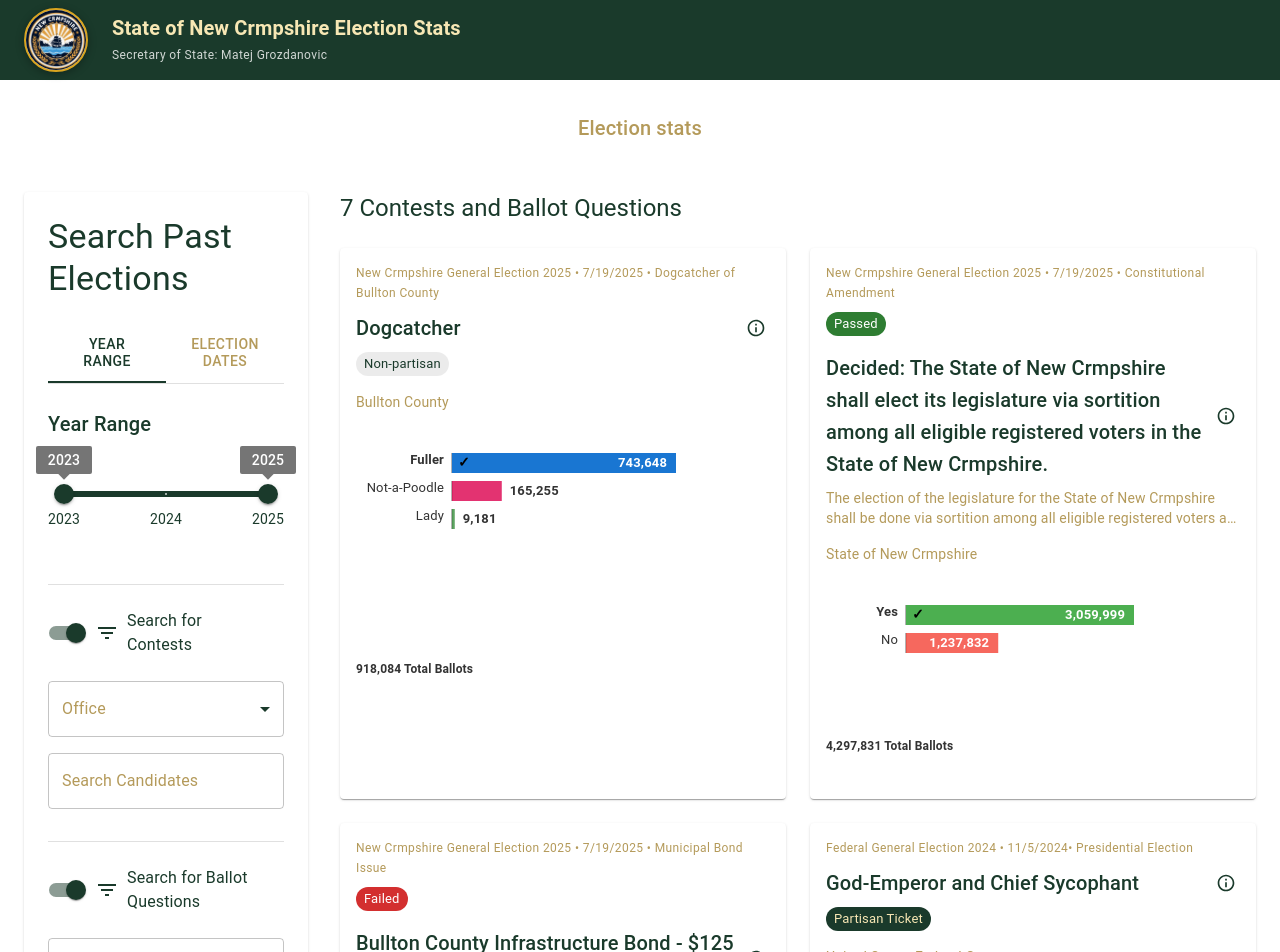
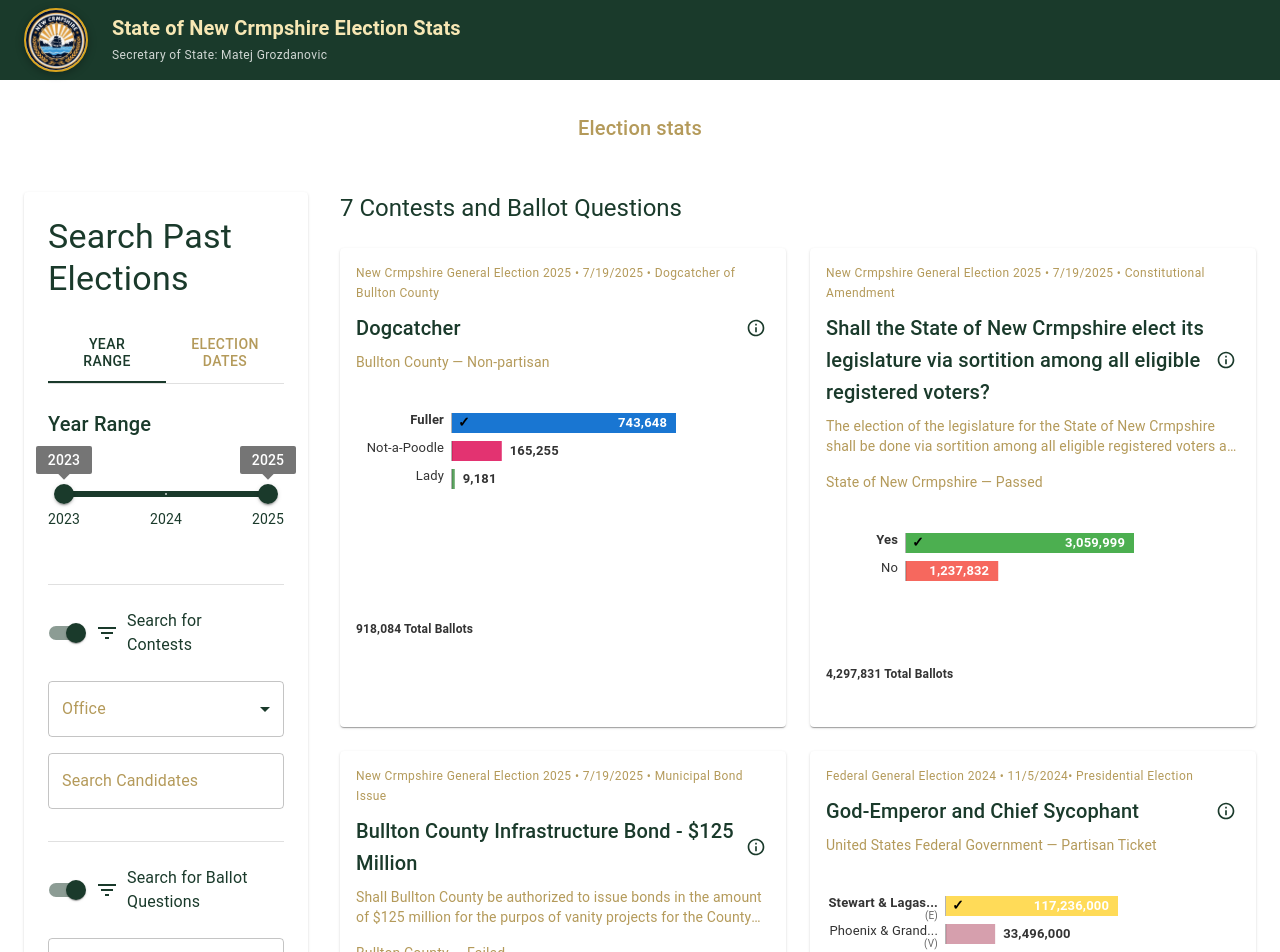
Before and after one commit to bryanlandia/election-stats-demo, a Next.js app: page / in a window 1280 px wide. Shown: the top 952 px of the page. Built offline with nearby package versions, Linux system fonts and the light colour scheme.

Commit message:
reformat the partisan/non-partisan passed/failed chips as regular caption text, update some ballot question text

```diff
--- a/src/app/page.tsx
+++ b/src/app/page.tsx
@@ -1225,26 +1225,13 @@ export default function HomePage() {
                                         </Box>
                                       )}
 
-                                      <Box
-                                        sx={{
-                                          display: 'flex',
-                                          alignItems: 'center',
-                                          mb: 2,
-                                        }}
-                                      >
-                                        <Chip
-                                          label="Partisan Ticket"
-                                          color="primary"
-                                          size="small"
-                                        />
-                                      </Box>
-
                                       <Typography
                                         variant="body2"
                                         color="text.secondary"
                                         sx={{ mb: 2 }}
                                       >
-                                        {jurisdiction?.name || 'Unknown'}
+                                        {jurisdiction?.name || 'Unknown'} —
+                                        Partisan Ticket
                                       </Typography>
 
                                       {/* Horizontal Bar Chart */}
@@ -1447,34 +1434,15 @@ export default function HomePage() {
                                           </Box>
                                         )}
 
-                                      <Box
-                                        sx={{
-                                          display: 'flex',
-                                          alignItems: 'center',
-                                          mb: 2,
-                                        }}
-                                      >
-                                        <Chip
-                                          label={
-                                            contest.isPartisan
-                                              ? 'Partisan'
-                                              : 'Non-partisan'
-                                          }
-                                          color={
-                                            contest.isPartisan
-                                              ? 'primary'
-                                              : 'default'
-                                          }
-                                          size="small"
-                                        />
-                                      </Box>
-
                                       <Typography
                                         variant="body2"
                                         color="text.secondary"
                                         sx={{ mb: 2 }}
                                       >
-                                        {jurisdiction?.name || 'Unknown'}
+                                        {jurisdiction?.name || 'Unknown'} —{' '}
+                                        {contest.isPartisan
+                                          ? 'Partisan'
+                                          : 'Non-partisan'}
                                       </Typography>
 
                                       {/* Horizontal Bar Chart */}
@@ -1556,28 +1524,6 @@ export default function HomePage() {
                                           ` • ${questionType.name}`}
                                       </Typography>
 
-                                      <Box
-                                        sx={{
-                                          display: 'flex',
-                                          alignItems: 'center',
-                                          mb: 2,
-                                        }}
-                                      >
-                                        <Chip
-                                          label={
-                                            question.passed
-                                              ? 'Passed'
-                                              : 'Failed'
-                                          }
-                                          color={
-                                            question.passed
-                                              ? 'success'
-                                              : 'error'
-                                          }
-                                          size="small"
-                                        />
-                                      </Box>
-
                                       {/* Question title with info toggle */}
                                       <Box
                                         sx={{
@@ -1652,7 +1598,8 @@ export default function HomePage() {
                                         color="text.secondary"
                                         sx={{ mb: 2 }}
                                       >
-                                        {jurisdiction?.name || 'Unknown'}
+                                        {jurisdiction?.name || 'Unknown'} —{' '}
+                                        {question.passed ? 'Passed' : 'Failed'}
                                       </Typography>
 
                                       {/* Ballot Question Results Chart */}
--- a/src/lib/mockData.ts
+++ b/src/lib/mockData.ts
@@ -311,7 +311,7 @@ export const mockBallotQuestions: Record<string, BallotQuestion> = {
     jurisdictionId: '1',
     questionTypeId: '1', // Constitutional Amendment
     shortTitle:
-      'Decided: The State of New Crmpshire shall elect its legislature via sortition among all eligible registered voters in the State of New Crmpshire.',
+      'Shall the State of New Crmpshire elect its legislature via sortition among all eligible registered voters?',
     extendedText:
       'The election of the legislature for the State of New Crmpshire shall be done via sortition among all eligible registered voters at the time of each election. The legislature will be comprised of 100 registered voters, chosen randomly, and shall serve for a period of 1 year. Their annual salary shall be $150,000 per annum, with increases recalculated prior to each sortition selection to be done by the Board of Elections, based on the change to average purchasing power in the capital county of Bullton. The very first legislature shall have a session of 2 years. After 1 year, 25% of the legislature shall be replaced. Each subsequent year and election, 25% shall be replaced by another automated sortition.',
     passed: true,
```
